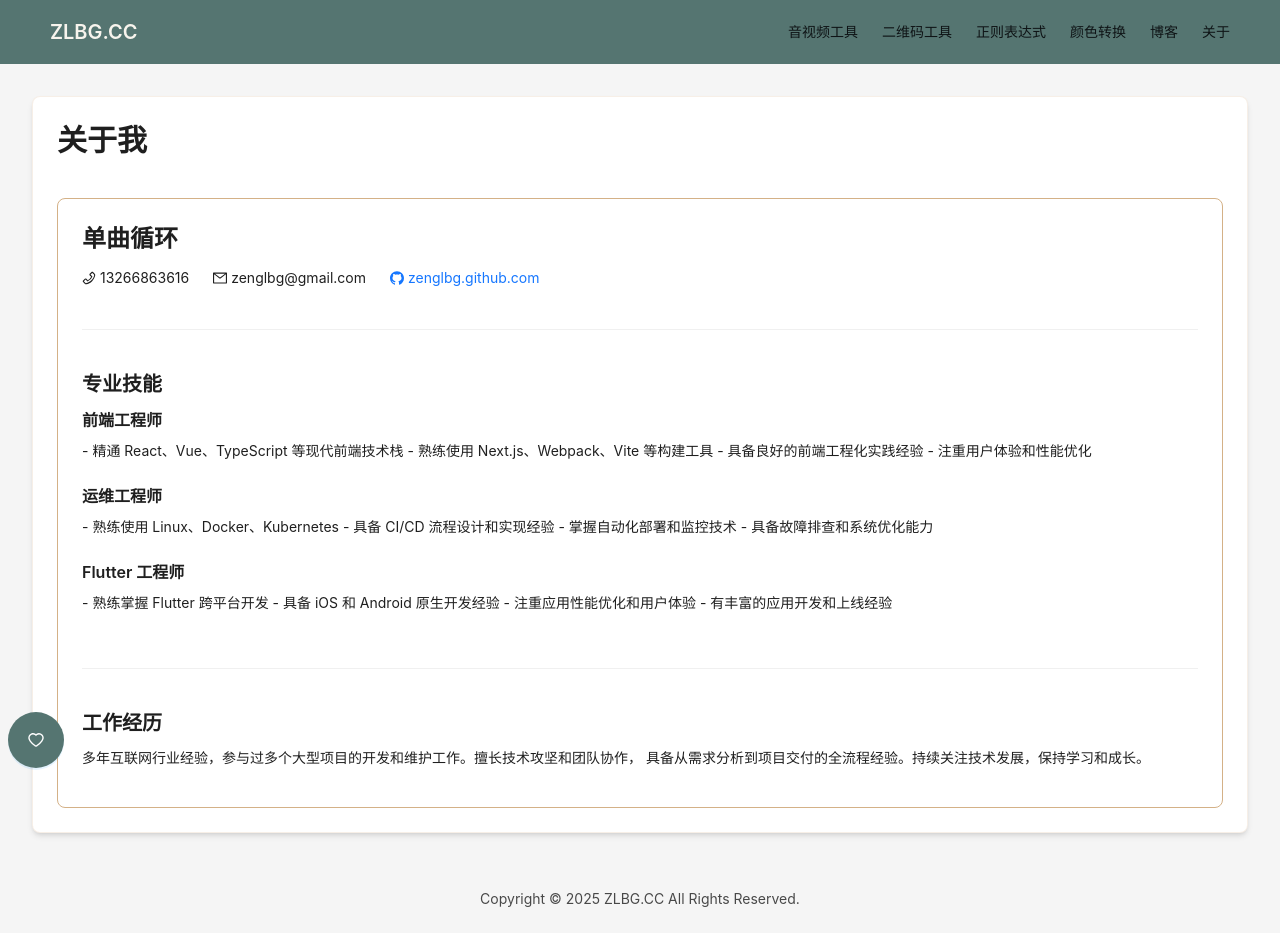
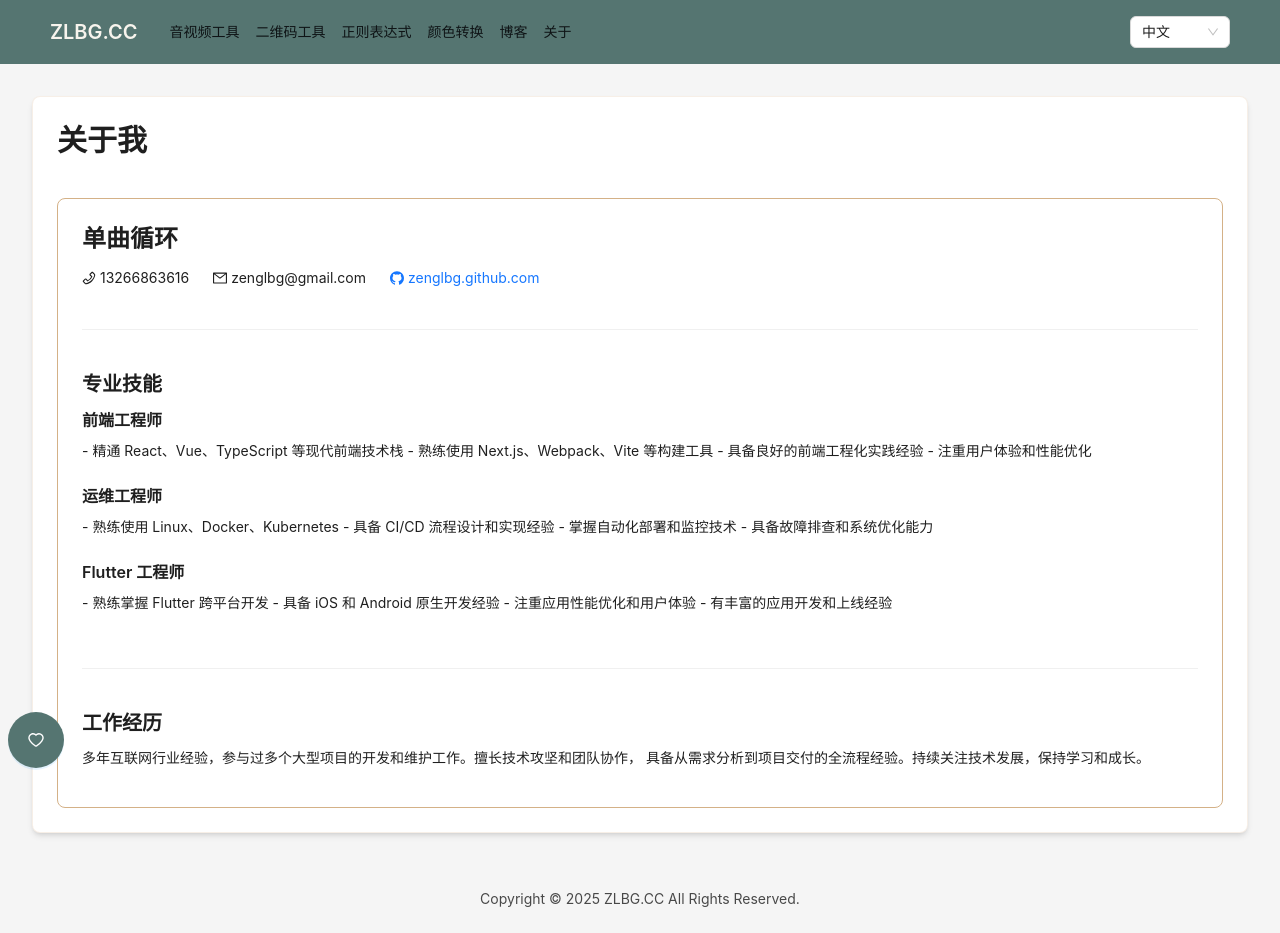
Before and after one commit to zenglbg/zlbg, a Next.js app: page /about in a window 1280 px wide. Built offline with nearby package versions, Linux system fonts and the light colour scheme.

Commit message:
添加中英文

```diff
--- a/src/components/layout/MainLayout.tsx
+++ b/src/components/layout/MainLayout.tsx
@@ -1,10 +1,12 @@
 'use client'
 import Link from "next/link";
 import Image from "next/image";
-import { Layout, Space, Typography } from 'antd';
+import { Layout, Space, Typography, Select } from 'antd';
+import { useState } from 'react';
 
 const { Header, Content, Footer } = Layout;
 const { Title } = Typography;
+const { Option } = Select;
 
 const trackEvent = (action: string, category: string, label: string) => {
   // @ts-ignore
@@ -15,26 +17,43 @@ const trackEvent = (action: string, category: string, label: string) => {
 }
 
 export default function MainLayout({ children }: { children: React.ReactNode }) {
+  const [language, setLanguage] = useState('zh');
+
   return (
     <Layout className="min-h-screen bg-[#f7f4ed]">
       <Header className="flex items-center justify-between px-6" style={{ backgroundColor: '#557571' }}>
-        <Title level={4} style={{ margin: 0, color: '#f7f4ed' }}>ZLBG.CC</Title>
+        <div className="flex items-center">
+          <Title level={4} style={{ margin: 0, color: '#f7f4ed', marginRight: '2rem' }}>ZLBG.CC</Title>
           <nav>
-          <Space size="large">
+            <Space size="middle">
               <Link
                 href="/"
                 onClick={() => trackEvent('click', 'navigation', 'home')}
-              className="text-darker hover:text-primary transition-colors"
+                className="text-[#f7f4ed] hover:text-[#d4b187] transition-colors"
               >
                 音视频工具
               </Link>
-            <Link href="/qrcode" className="text-darker hover:text-primary transition-colors">二维码工具</Link>
-            <Link href="/regex" className="text-darker hover:text-primary transition-colors">正则表达式</Link>
-            <Link href="/color" className="text-darker hover:text-primary transition-colors">颜色转换</Link>
-            <Link href="/posts" className="text-darker hover:text-primary transition-colors">博客</Link>
-            <Link href="/about" className="text-darker hover:text-primary transition-colors">关于</Link>
+              <Link href="/qrcode" className="text-[#f7f4ed] hover:text-[#d4b187] transition-colors">二维码工具</Link>
+              <Link href="/regex" className="text-[#f7f4ed] hover:text-[#d4b187] transition-colors">正则表达式</Link>
+              <Link href="/color" className="text-[#f7f4ed] hover:text-[#d4b187] transition-colors">颜色转换</Link>
+              <Link href="/posts" className="text-[#f7f4ed] hover:text-[#d4b187] transition-colors">博客</Link>
+              <Link href="/about" className="text-[#f7f4ed] hover:text-[#d4b187] transition-colors">关于</Link>
             </Space>
           </nav>
+        </div>
+
+        <Select
+          value={language}
+          onChange={(value) => {
+            setLanguage(value);
+            trackEvent('change', 'language', value);
+          }}
+          style={{ width: 100 }}
+          dropdownStyle={{ backgroundColor: '#f7f4ed' }}
+        >
+          <Option value="zh">中文</Option>
+          <Option value="en">English</Option>
+        </Select>
       </Header>
 
       <Content className="p-8">
```
Lines whose indentation alone changed are shown as unchanged.
